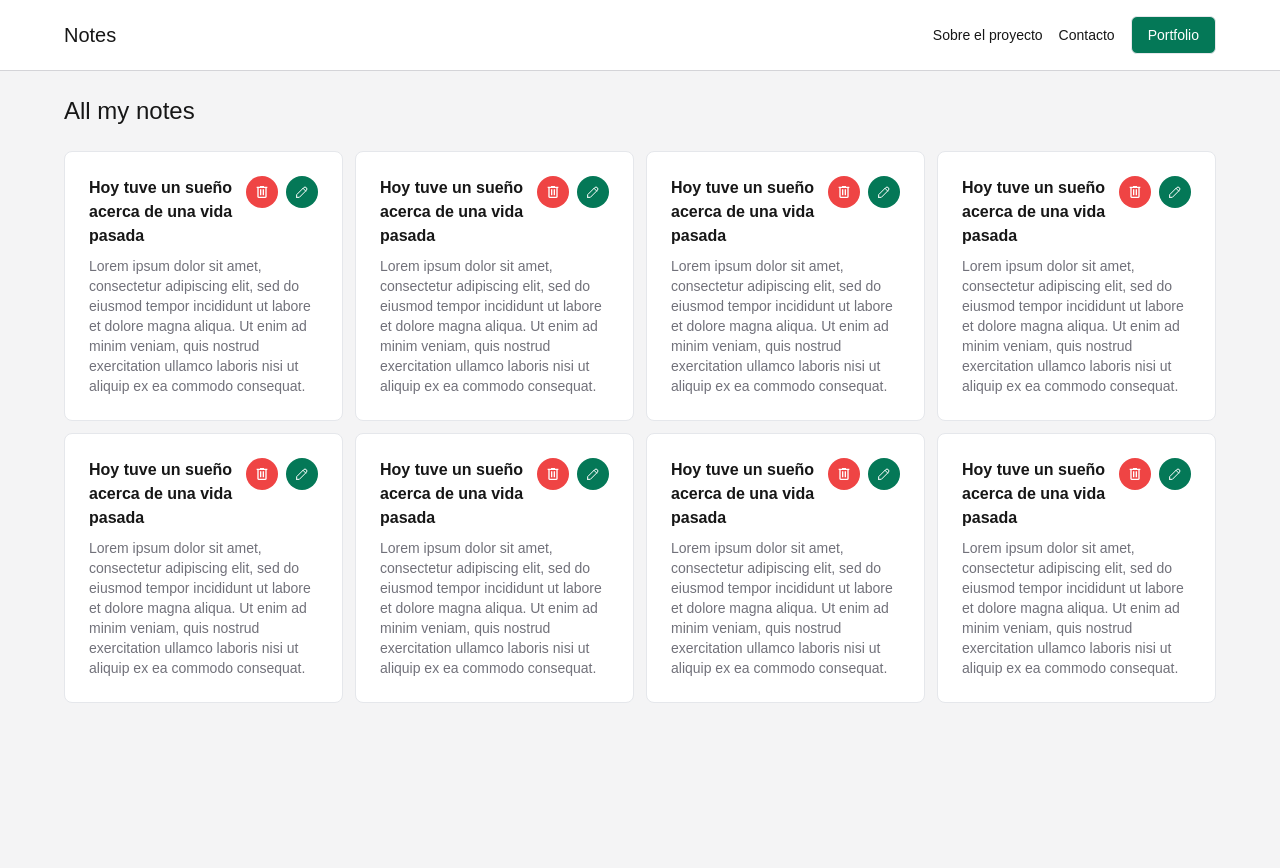
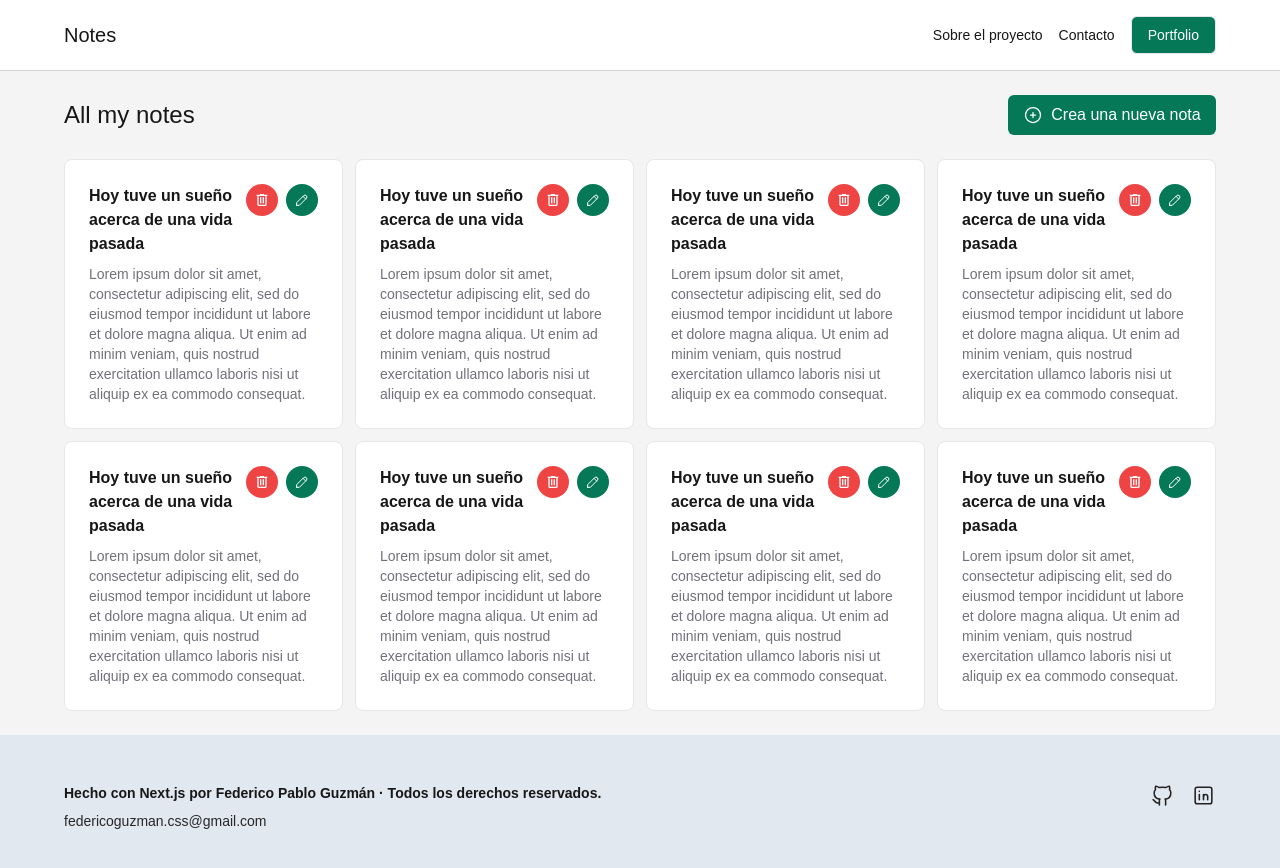
Before and after one commit to FedeCodeLab/Notes, a Next.js app: page / in a window 1280 px wide. Shown: the top 868 px of the page. Before the commit the page ends 800 px from the top, so only its background shows below. Built offline with nearby package versions, Linux system fonts and the light colour scheme.

Commit message:
footer terminado

```diff
--- a/src/app/layout.tsx
+++ b/src/app/layout.tsx
@@ -2,6 +2,7 @@ import type { Metadata } from "next";
 import localFont from "next/font/local";
 import "./globals.css";
 import Header from "@/components/Header";
+import Footer from "@/components/Footer";
 
 const geistSans = localFont({
   src: "./fonts/GeistVF.woff",
@@ -31,6 +32,7 @@ export default function RootLayout({
       >
         <Header />
         <div className="w-[90%] mx-auto my-6">{children}</div>
+        <Footer />
       </body>
     </html>
   );
--- a/src/app/page.tsx
+++ b/src/app/page.tsx
@@ -1,9 +1,21 @@
 import Cards from "@/components/Cards";
+import CreateIcon from "@/icons/CreateIcon";
 
 export default function Home() {
   return (
     <main className="min-h-full">
-      <h1 className="text-2xl mb-6">All my notes</h1>
+      <div className="flex items-center justify-between mb-6">
+        <h1 className="text-2xl">All my notes</h1>
+        <a
+          href="#"
+          className="bg-emerald-700 hover:bg-emerald-800 flex items-center justify-center w-52 gap-2 text-white py-2 rounded-md"
+        >
+          <span>
+            <CreateIcon color={"#fff"} width={20} height={20} />
+          </span>
+          Crea una nueva nota
+        </a>
+      </div>
       <Cards />
     </main>
   );
--- a/src/components/Card.tsx
+++ b/src/components/Card.tsx
@@ -1,17 +1,19 @@
+import CreateIcon from "@/icons/CreateIcon";
 import EditIcon from "@/icons/EditIcon";
 import TrashIcon from "@/icons/TrashIcon";
-import TrashIcon2 from "@/icons/TrashIcon2";
 
 export default function Card() {
   return (
     <article className="bg-white hover:bg-slate-100 border rounded-lg p-6 gap-2 flex flex-col cursor-pointer">
       <div className="flex gap-2">
-        <h3 className="font-semibold">
-          Hoy tuve un sueño acerca de una vida pasada
-        </h3>
+        <div>
+          <h3 className="font-semibold">
+            Hoy tuve un sueño acerca de una vida pasada
+          </h3>
+        </div>
 
         <button className="bg-red-500 hover:bg-red-600 rounded-full w-8 h-8 p-2 flex items-center justify-center text-white">
-          <TrashIcon2 color={"#fff"} width={16} height={16} />
+          <TrashIcon color={"#fff"} width={16} height={16} />
         </button>
 
         <button className="bg-emerald-700 hover:bg-emerald-800 rounded-full w-8 h-8 p-2 flex items-center justify-center text-white">
--- a/src/components/Footer.tsx
+++ b/src/components/Footer.tsx
@@ -0,0 +1,34 @@
+import Github from "@/icons/Github";
+import Linkedin from "@/icons/Linkedin";
+
+export default function Footer() {
+  return (
+    <footer className="bg-slate-200">
+      <div className="w-[90%] mx-auto flex justify-between py-12">
+        <div className="flex flex-col gap-2">
+          <p className="text-sm font-semibold">
+            Hecho con Next.js por Federico Pablo Guzmán · Todos los derechos
+            reservados.
+          </p>
+          <p className="text-sm text-zinc-800">federicoguzman.css@gmail.com</p>
+        </div>
+        <div className="flex gap-4">
+          <a
+            href="https://github.com/FedeCodeLab"
+            target="_blank"
+            className="transform hover:scale-110"
+          >
+            <Github color={"#222"} width={25} height={25} />
+          </a>
+          <a
+            href="https://www.linkedin.com/in/fedecodelab/"
+            target="_blank"
+            className="transform hover:scale-110"
+          >
+            <Linkedin color={"#222"} width={25} height={25} />
+          </a>
+        </div>
+      </div>
+    </footer>
+  );
+}
--- /dev/null
+++ b/src/icons/CreateIcon.tsx
@@ -0,0 +1,23 @@
+import { IconProps } from "@/types/IconTypes";
+
+export default function CreateIcon({ color, width, height }: IconProps) {
+  return (
+    <svg
+      xmlns="http://www.w3.org/2000/svg"
+      className="icon icon-tabler icon-tabler-circle-plus"
+      width={width}
+      height={height}
+      viewBox="0 0 24 24"
+      strokeWidth={1.5}
+      stroke={color}
+      fill="none"
+      strokeLinecap="round"
+      strokeLinejoin="round"
+    >
+      <path stroke="none" d="M0 0h24v24H0z" fill="none" />
+      <path d="M3 12a9 9 0 1 0 18 0a9 9 0 0 0 -18 0" />
+      <path d="M9 12h6" />
+      <path d="M12 9v6" />
+    </svg>
+  );
+}
--- /dev/null
+++ b/src/icons/Github.tsx
@@ -0,0 +1,21 @@
+import { IconProps } from "@/types/IconTypes";
+
+export default function Github({ color, width, height }: IconProps) {
+  return (
+    <svg
+      xmlns="http://www.w3.org/2000/svg"
+      className="icon icon-tabler icon-tabler-brand-github"
+      width={width}
+      height={height}
+      viewBox="0 0 24 24"
+      strokeWidth="1.5"
+      stroke={color}
+      fill="none"
+      strokeLinecap="round"
+      strokeLinejoin="round"
+    >
+      <path stroke="none" d="M0 0h24v24H0z" fill="none" />
+      <path d="M9 19c-4.3 1.4 -4.3 -2.5 -6 -3m12 5v-3.5c0 -1 .1 -1.4 -.5 -2c2.8 -.3 5.5 -1.4 5.5 -6a4.6 4.6 0 0 0 -1.3 -3.2a4.2 4.2 0 0 0 -.1 -3.2s-1.1 -.3 -3.5 1.3a12.3 12.3 0 0 0 -6.2 0c-2.4 -1.6 -3.5 -1.3 -3.5 -1.3a4.2 4.2 0 0 0 -.1 3.2a4.6 4.6 0 0 0 -1.3 3.2c0 4.6 2.7 5.7 5.5 6c-.6 .6 -.6 1.2 -.5 2v3.5" />
+    </svg>
+  );
+}
--- /dev/null
+++ b/src/icons/Linkedin.tsx
@@ -0,0 +1,25 @@
+import { IconProps } from "@/types/IconTypes";
+
+export default function Linkedin({ color, width, height }: IconProps) {
+  return (
+    <svg
+      xmlns="http://www.w3.org/2000/svg"
+      className="icon icon-tabler icon-tabler-brand-linkedin"
+      width={width}
+      height={height}
+      viewBox="0 0 24 24"
+      strokeWidth="1.5"
+      stroke={color}
+      fill="none"
+      strokeLinecap="round"
+      strokeLinejoin="round"
+    >
+      <path stroke="none" d="M0 0h24v24H0z" fill="none" />
+      <path d="M4 4m0 2a2 2 0 0 1 2 -2h12a2 2 0 0 1 2 2v12a2 2 0 0 1 -2 2h-12a2 2 0 0 1 -2 -2z" />
+      <path d="M8 11l0 5" />
+      <path d="M8 8l0 .01" />
+      <path d="M12 16l0 -5" />
+      <path d="M16 16v-3a2 2 0 0 0 -4 0" />
+    </svg>
+  );
+}
--- a/src/icons/TrashIcon.tsx
+++ b/src/icons/TrashIcon.tsx
@@ -4,22 +4,12 @@ export default function TrashIcon({ color, width, height }: IconProps) {
   return (
     <svg
       xmlns="http://www.w3.org/2000/svg"
-      className="icon icon-tabler icon-tabler-trash"
+      height={height}
+      viewBox="0 -960 960 960"
       width={width}
-      height={height}
-      viewBox="0 0 24 24"
-      strokeWidth={1.5}
-      stroke={color}
-      fill="none"
-      strokeLinecap="round"
-      strokeLinejoin="round"
+      fill={color}
     >
-      <path stroke="none" d="M0 0h24v24H0z" fill="none" />
-      <path d="M4 7l16 0" />
-      <path d="M10 11l0 6" />
-      <path d="M14 11l0 6" />
-      <path d="M5 7l1 12a2 2 0 0 0 2 2h8a2 2 0 0 0 2 -2l1 -12" />
-      <path d="M9 7v-3a1 1 0 0 1 1 -1h4a1 1 0 0 1 1 1v3" />
+      <path d="M280-120q-33 0-56.5-23.5T200-200v-520h-40v-80h200v-40h240v40h200v80h-40v520q0 33-23.5 56.5T680-120H280Zm400-600H280v520h400v-520ZM360-280h80v-360h-80v360Zm160 0h80v-360h-80v360ZM280-720v520-520Z" />
     </svg>
   );
 }
--- a/src/icons/TrashIcon2.tsx
+++ /dev/null
@@ -1,15 +0,0 @@
-import { IconProps } from "@/types/IconTypes";
-
-export default function TrashIcon2({ color, width, height }: IconProps) {
-  return (
-    <svg
-      xmlns="http://www.w3.org/2000/svg"
-      height={height}
-      viewBox="0 -960 960 960"
-      width={width}
-      fill={color}
-    >
-      <path d="M280-120q-33 0-56.5-23.5T200-200v-520h-40v-80h200v-40h240v40h200v80h-40v520q0 33-23.5 56.5T680-120H280Zm400-600H280v520h400v-520ZM360-280h80v-360h-80v360Zm160 0h80v-360h-80v360ZM280-720v520-520Z" />
-    </svg>
-  );
-}
```
